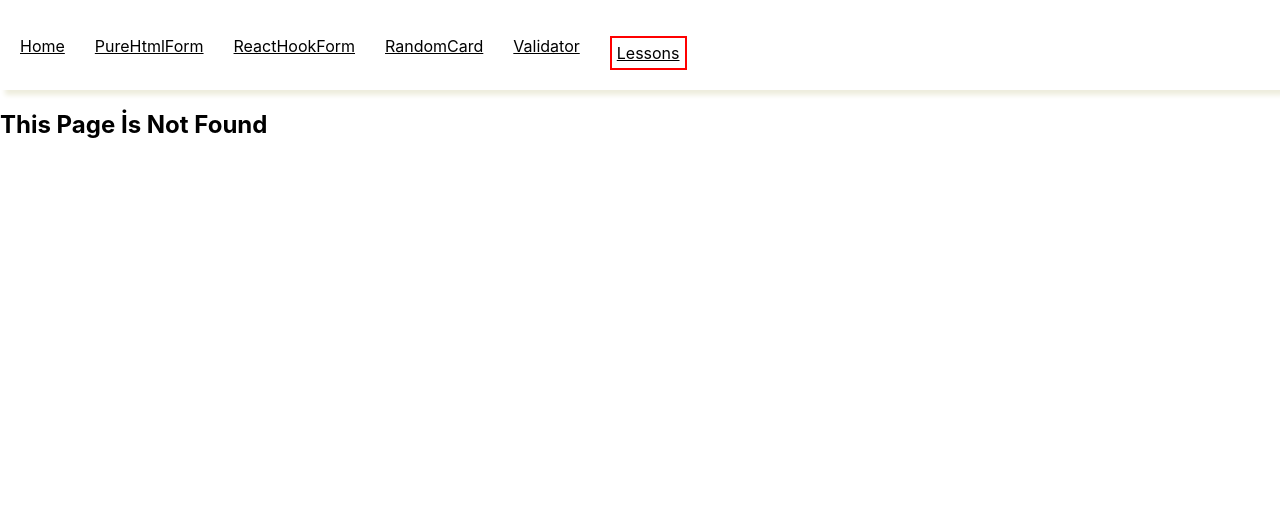
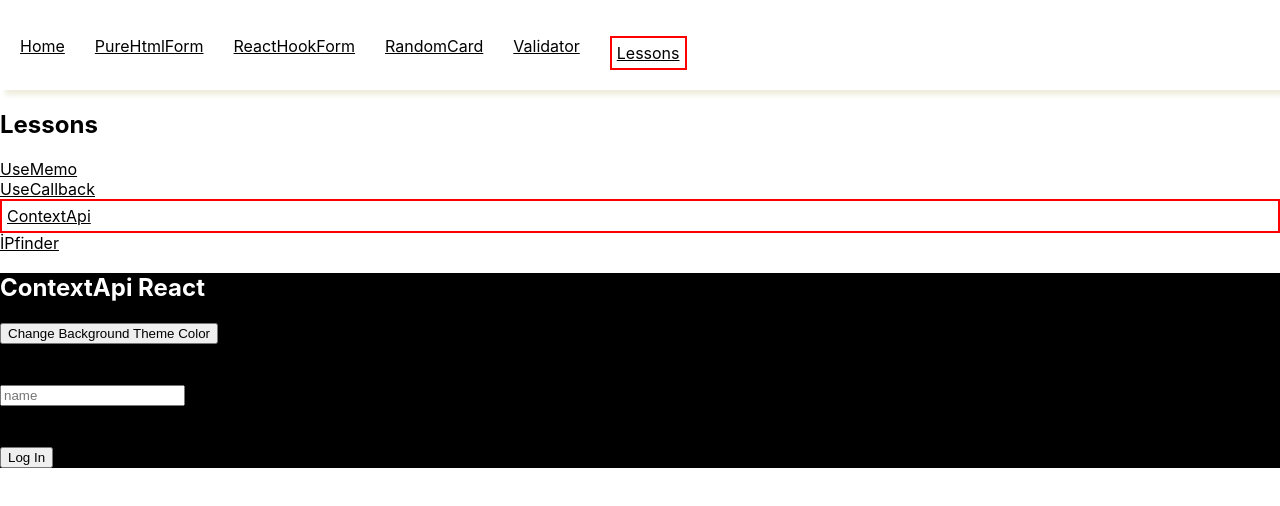
Before and after one commit to sametkzdl/reactProjects, a React (Create React App) app: page /Lessons/ContextApi in a window 1280 px wide. Before the commit this address had no page. Shown: the top 506 px of the page. Built offline with nearby package versions, Linux system fonts and the light colour scheme.

Commit message:
contextApi eklendi

```diff
--- a/src/App.js
+++ b/src/App.js
@@ -61,10 +61,10 @@ function App() {
         <Route path="/Validator" element={<Validator />} />
         <Route path="/Validator" element={<Validator />} />
         <Route path="/Lessons" element={<Lessons />}>
-          <Route path="First" element={<First />} />
-          <Route path="Second" element={<Second />} />
-          <Route path="Third" element={<Third />} />
-          <Route path="Fourth" element={<Fourth />} />
+          <Route path="UseMemo" element={<First />} />
+          <Route path="UseCallback" element={<Second />} />
+          <Route path="ContextApi" element={<Third />} />
+          <Route path="İPfinder" element={<Fourth />} />
         </Route>
         <Route path={"*"} element={<Error />} />
       </Routes>
--- a/src/index.js
+++ b/src/index.js
@@ -3,10 +3,16 @@ import ReactDOM from "react-dom/client";
 import "./index.css";
 import App from "./App";
 import { BrowserRouter } from "react-router-dom";
+import { ThemeProvider } from "./pages/educationReact/context/themeContext";
+import { UserProvider } from "./pages/educationReact/context/user.Context";
 
 const root = ReactDOM.createRoot(document.getElementById("root"));
 root.render(
   <BrowserRouter>
-    <App />
+    <ThemeProvider>
+      <UserProvider>
+        <App />
+      </UserProvider>
+    </ThemeProvider>
   </BrowserRouter>
 );
--- /dev/null
+++ b/src/pages/educationReact/context/themeContext.js
@@ -0,0 +1,16 @@
+import { createContext, useContext, useState } from "react";
+
+const ThemeContext = createContext();
+
+export const ThemeProvider = ({ children }) => {
+  const [bgColor, setBgColor] = useState("black");
+  const values = {
+    bgColor,
+    setBgColor,
+  };
+  return (
+    <ThemeContext.Provider value={values}>{children}</ThemeContext.Provider>
+  );
+};
+
+export const useThemeContext = () => useContext(ThemeContext);
--- /dev/null
+++ b/src/pages/educationReact/context/user.Context.js
@@ -0,0 +1,13 @@
+import { createContext, useContext, useState } from "react";
+
+const UserContext = createContext();
+
+export const UserProvider = ({ children }) => {
+  const [user, setUser] = useState({
+    name: "",
+  });
+  const values = { user, setUser };
+  return <UserContext.Provider value={values}>{children}</UserContext.Provider>;
+};
+
+export const useUserContext = () => useContext(UserContext);
--- a/src/pages/educationReact/lessons.js
+++ b/src/pages/educationReact/lessons.js
@@ -2,10 +2,10 @@ import { Outlet, NavLink } from "react-router-dom";
 import React from "react";
 const Lessons = () => {
   const urlData = [
-    { name: "First", href: "/First", id: 1 },
-    { name: "Second", href: "/Second", id: 2 },
-    { name: "Third", href: "/Third", id: 3 },
-    { name: "Fourth", href: "/Fourth", id: 4 },
+    { name: "UseMemo", href: "/First", id: 1 },
+    { name: "UseCallback", href: "/Second", id: 2 },
+    { name: "ContextApi", href: "/Third", id: 3 },
+    { name: "İPfinder", href: "/Fourth", id: 4 },
   ];
   return (
     <div>
--- a/src/pages/educationReact/third.js
+++ b/src/pages/educationReact/third.js
@@ -1,9 +1,48 @@
+import { useState } from "react";
+import { useThemeContext } from "./context/themeContext";
+import { useUserContext } from "./context/user.Context";
+
 const Third = () => {
-    return (
+  const { bgColor, setBgColor } = useThemeContext();
+  const { user, setUser } = useUserContext();
+  const [values, setValues] = useState({ name: "" });
+  console.log(user);
+  const login = () => {
+    setUser(values);
+  };
+  const logout = () => {
+    setValues({ name: "" });
+    setUser({});
+  };
+  return (
+    <div style={{ backgroundColor: bgColor }}>
+      <h2 style={{ color: bgColor === "black" ? "white" : "black" }}>
+        ContextApi React
+      </h2>
+      <button
+        onClick={() => setBgColor(bgColor === "white" ? "black" : "white")}
+      >
+        Change Background Theme Color
+      </button>
+      <br />
+      <br />
+      <br />
       <div>
-        <h2> Third Lesson</h2>
+        <input
+          placeholder="name"
+          onChange={(e) => setValues({ name: e.target.value })}
+          value={values.name}
+        />
       </div>
-    );
-  };
+      <br />
+      <br />
+      {user.name ? (
+        <button onClick={logout}>Log Out</button>
+      ) : (
+        <button onClick={login}>Log In</button>
+      )}
+    </div>
+  );
+};
 
-  export default Third;
+export default Third;
```
